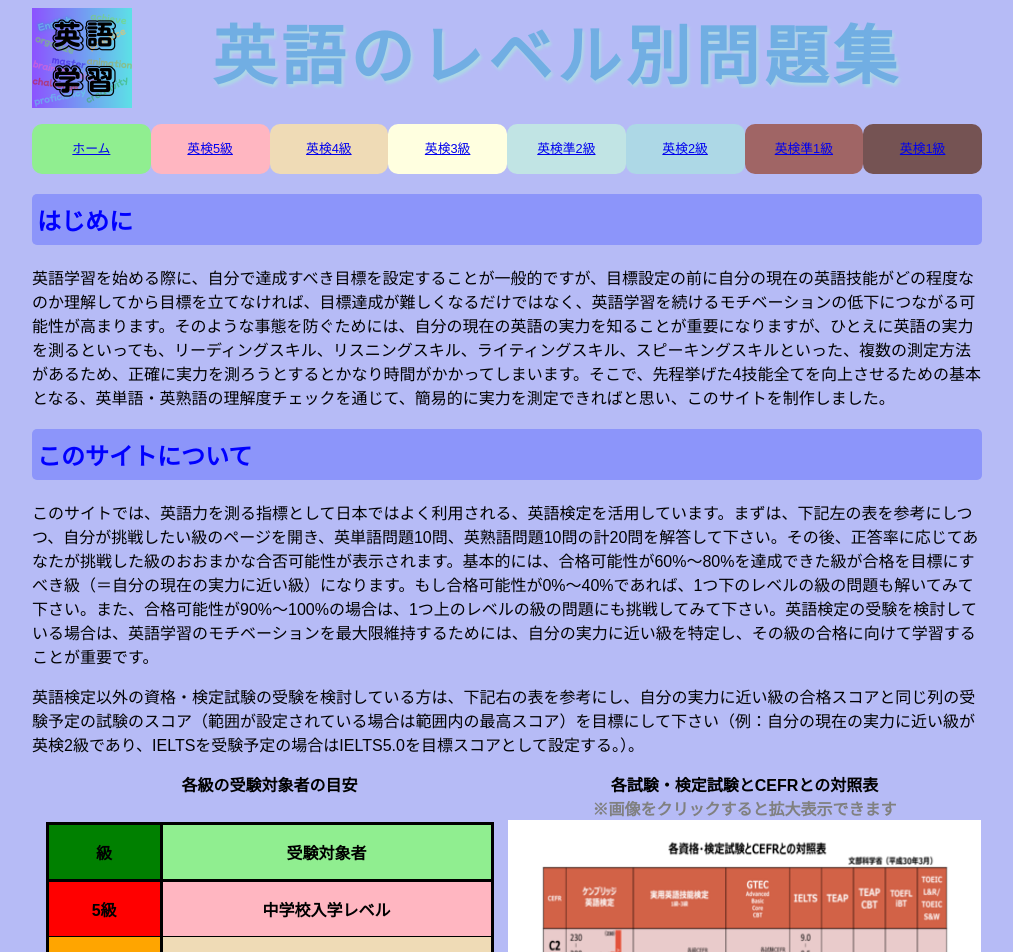
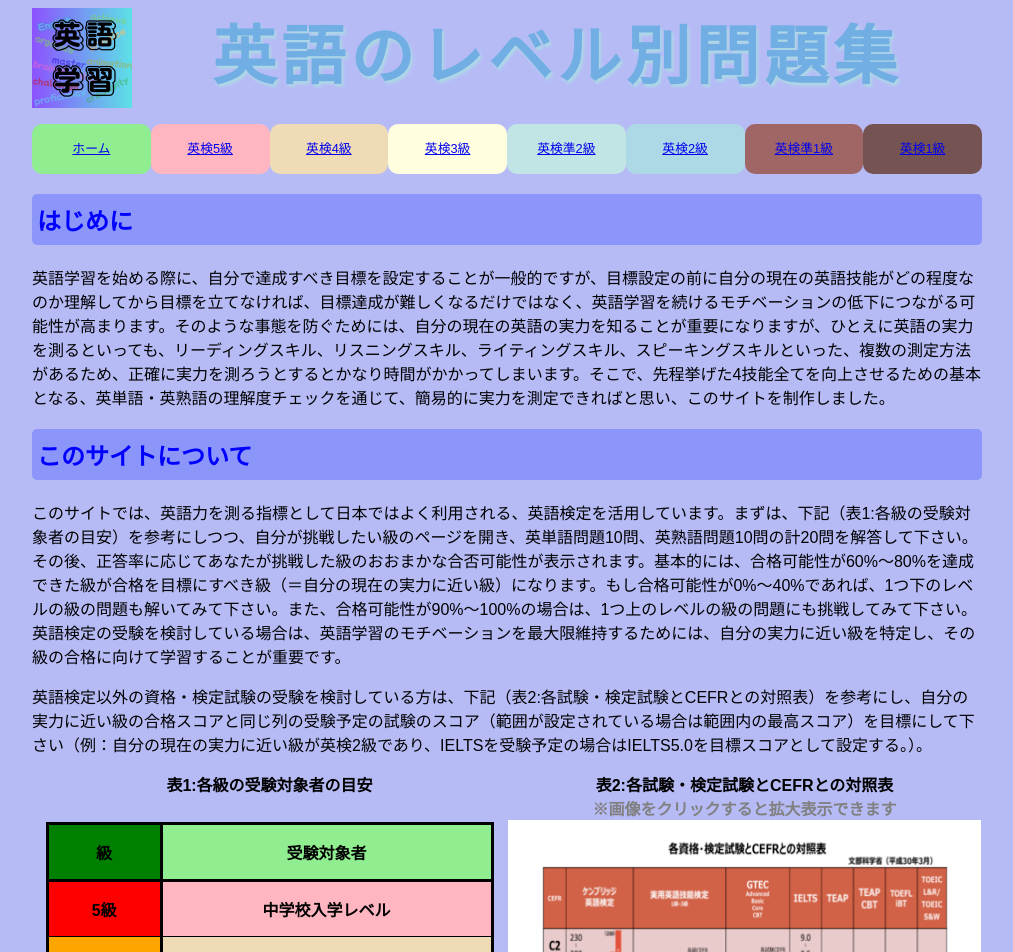
Before and after one commit to anonymousjpn/englishtest_react, a React (Create React App) app: page / in a window 1280 px wide. Shown: the top 952 px of the page, without its empty margins (133-1146 px from the left). Built offline with nearby package versions, Linux system fonts and the light colour scheme.

Commit message:
update home.jsx

```diff
--- a/src/home.jsx
+++ b/src/home.jsx
@@ -46,12 +46,12 @@ const Home = () => {
             <h2>はじめに</h2>
             <p>英語学習を始める際に、自分で達成すべき目標を設定することが一般的ですが、目標設定の前に自分の現在の英語技能がどの程度なのか理解してから目標を立てなければ、目標達成が難しくなるだけではなく、英語学習を続けるモチベーションの低下につながる可能性が高まります。そのような事態を防ぐためには、自分の現在の英語の実力を知ることが重要になりますが、ひとえに英語の実力を測るといっても、リーディングスキル、リスニングスキル、ライティングスキル、スピーキングスキルといった、複数の測定方法があるため、正確に実力を測ろうとするとかなり時間がかかってしまいます。そこで、先程挙げた4技能全てを向上させるための基本となる、英単語・英熟語の理解度チェックを通じて、簡易的に実力を測定できればと思い、このサイトを制作しました。</p>
             <h2>このサイトについて</h2>
-            <p>このサイトでは、英語力を測る指標として日本ではよく利用される、英語検定を活用しています。まずは、下記左の表を参考にしつつ、自分が挑戦したい級のページを開き、英単語問題10問、英熟語問題10問の計20問を解答して下さい。その後、正答率に応じてあなたが挑戦した級のおおまかな合否可能性が表示されます。基本的には、合格可能性が60%～80%を達成できた級が合格を目標にすべき級（＝自分の現在の実力に近い級）になります。もし合格可能性が0%～40%であれば、1つ下のレベルの級の問題も解いてみて下さい。また、合格可能性が90%～100%の場合は、1つ上のレベルの級の問題にも挑戦してみて下さい。英語検定の受験を検討している場合は、英語学習のモチベーションを最大限維持するためには、自分の実力に近い級を特定し、その級の合格に向けて学習することが重要です。</p>
-            <p>英語検定以外の資格・検定試験の受験を検討している方は、下記右の表を参考にし、自分の実力に近い級の合格スコアと同じ列の受験予定の試験のスコア（範囲が設定されている場合は範囲内の最高スコア）を目標にして下さい（例：自分の現在の実力に近い級が英検2級であり、IELTSを受験予定の場合はIELTS5.0を目標スコアとして設定する。）。</p>
+            <p>このサイトでは、英語力を測る指標として日本ではよく利用される、英語検定を活用しています。まずは、下記（表1:各級の受験対象者の目安）を参考にしつつ、自分が挑戦したい級のページを開き、英単語問題10問、英熟語問題10問の計20問を解答して下さい。その後、正答率に応じてあなたが挑戦した級のおおまかな合否可能性が表示されます。基本的には、合格可能性が60%～80%を達成できた級が合格を目標にすべき級（＝自分の現在の実力に近い級）になります。もし合格可能性が0%～40%であれば、1つ下のレベルの級の問題も解いてみて下さい。また、合格可能性が90%～100%の場合は、1つ上のレベルの級の問題にも挑戦してみて下さい。英語検定の受験を検討している場合は、英語学習のモチベーションを最大限維持するためには、自分の実力に近い級を特定し、その級の合格に向けて学習することが重要です。</p>
+            <p>英語検定以外の資格・検定試験の受験を検討している方は、下記（表2:各試験・検定試験とCEFRとの対照表）を参考にし、自分の実力に近い級の合格スコアと同じ列の受験予定の試験のスコア（範囲が設定されている場合は範囲内の最高スコア）を目標にして下さい（例：自分の現在の実力に近い級が英検2級であり、IELTSを受験予定の場合はIELTS5.0を目標スコアとして設定する。）。</p>
             <div className="flexdisplay3">
                 <figure id="lefttable">
                     <div id="threecontent">
-                        <figcaption className="figtext" id="topfig">各級の受験対象者の目安</figcaption>
+                        <figcaption className="figtext" id="topfig">表1:各級の受験対象者の目安</figcaption>
                         <table border="1" id="tablesize">
                             <tbody>
                                 <tr>
@@ -92,7 +92,7 @@ const Home = () => {
                     </div>
                 </figure>
                 <figure id="rightimage">
-                    <figcaption className="figtext">各試験・検定試験とCEFRとの対照表</figcaption>
+                    <figcaption className="figtext">表2:各試験・検定試験とCEFRとの対照表</figcaption>
                     <figcaption className="figtext" id="figtips">※画像をクリックすると拡大表示できます</figcaption>
                     <img src={cefr} alt="" id="cefr" onClick={handleOpen} />
                     {isExpand && (<div className="modal" onClick={handleClose}>
```
